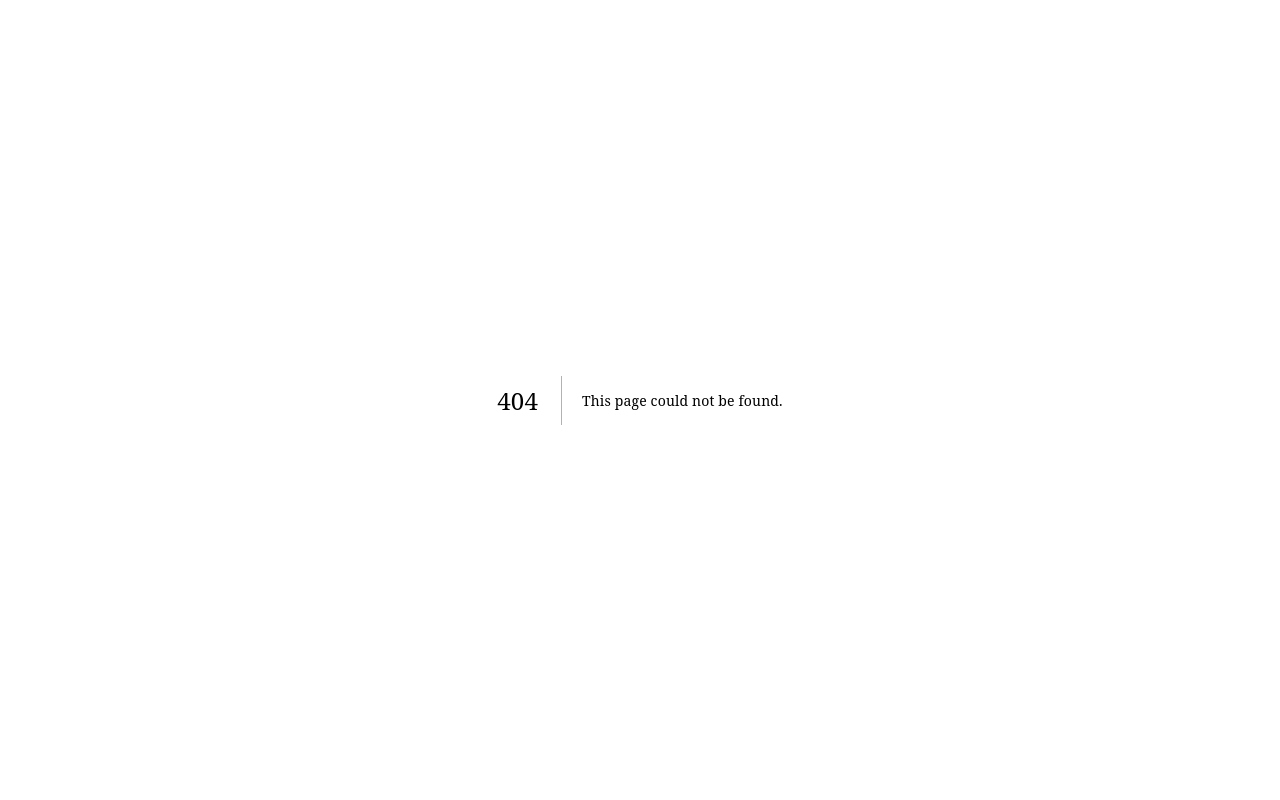
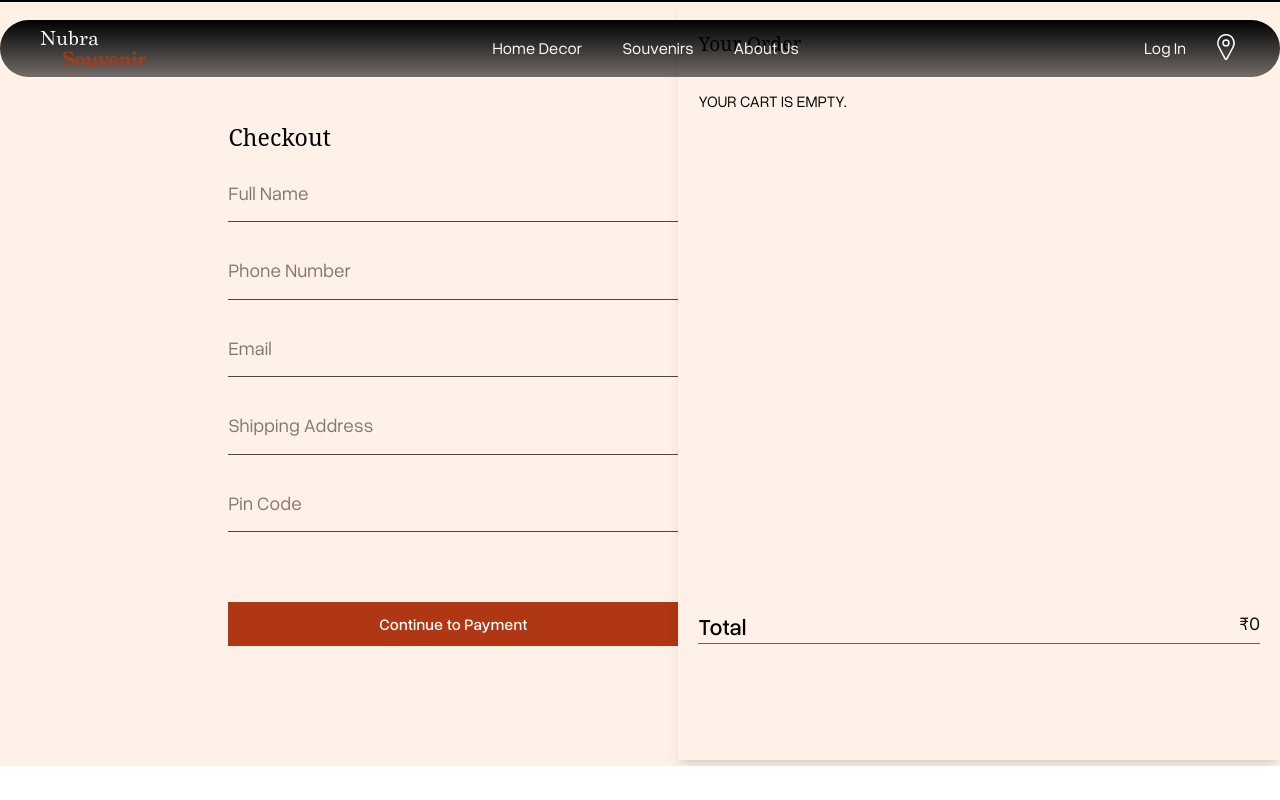
Before and after one commit to Nyima-ui/nubra_souvenir_ecomm, a Next.js app in the folder client/: page /checkout in a window 1280 px wide. Before the commit this address had no page. Built offline with nearby package versions, Linux system fonts and the light colour scheme.

Commit message:
created checkout page

```diff
--- a/client/src/app/admin/productList/page.tsx
+++ b/client/src/app/admin/productList/page.tsx
@@ -5,9 +5,40 @@ import Image from "next/image";
 import { adminProductList } from "@/app/lib/dummyData";
 
 const Page = () => {
-  const { setisSidebarOpen } = useAdminContext();
+  const { setisSidebarOpen, isModalOpen, setisModalOpen } = useAdminContext();
+  const handleDeleteProduct = () => {};
   return (
-    <section className="pt-17 h-screen bg-neutral-bg px-[15px] relative sm:left-66 md:left-70 sm:pt-27 ">
+    <>
+      {isModalOpen && (
+        <div className="overlay absolute top-0 left-0 h-screen w-screen bg-black/70 z-20 flex items-center justify-center">
+          <div className="w-[287px] h-[280px] bg-neutral-bg relative -translate-y-10 flex flex-col items-center py-7.5">
+            <Image
+              src="/images/pala&cha.png"
+              alt="Admin picture"
+              width={69}
+              height={101}
+            />
+            <p className="text-center leading-4 md:leading-5 mt-5 md:text-[19.02px]">
+              Are you sure you want to  <br />delete the product?
+            </p>
+            <div className="space-x-5 mt-8 md:mt-5">
+              <button
+                className="border py-1 px-7.5 cursor-pointer"
+                onClick={() => setisModalOpen(false)}
+              >
+                NO
+              </button>
+              <button
+                className="text-white bg-primary py-1 px-7.5 cursor-pointer"
+                onClick={handleDeleteProduct}
+              >
+                YES
+              </button>
+            </div>
+          </div>
+        </div>
+      )}
+      <section className="pt-17 h-screen bg-neutral-bg px-[15px] relative sm:left-66 md:left-70 sm:pt-27">
         <button
           className="sm:hidden cursor-pointer mt-7.5"
           onClick={() => setisSidebarOpen(true)}
@@ -32,25 +63,34 @@ const Page = () => {
           </div>
           {/* third child  */}
           <div className="border border-black/20 col-span-1">
-          <p className="font-grotesk-500 text-base md:text-[19.02px] text-center">Price</p>
+            <p className="font-grotesk-500 text-base md:text-[19.02px] text-center">
+              Price
+            </p>
           </div>
           {/* fourth child  */}
           <div className="border border-black/20 col-span-1">
-          <p className="font-grotesk-500 text-base md:text-[19.02px] text-center">Action</p>
+            <p className="font-grotesk-500 text-base md:text-[19.02px] text-center">
+              Action
+            </p>
           </div>
 
           {/* grid rows  */}
           {adminProductList.map((product) => {
             return (
               <>
-              <div key={product.productId} className="col-span-2 flex flex-col items-center gap-1 border border-black/20">
+                <div
+                  key={product.productId}
+                  className="col-span-2 flex flex-col items-center gap-1 border border-black/20"
+                >
                   <Image
                     src={product.image}
                     alt={product.name}
                     height={80}
                     width={80}
                   />
-                <span className="text-[14px] font-semibold">{product.name}</span>
+                  <span className="text-[14px] font-semibold">
+                    {product.name}
+                  </span>
                 </div>
 
                 <div className="col-span-1 flex items-center justify-center border border-black/20">
@@ -60,14 +100,21 @@ const Page = () => {
                   <p className="text-[14px]">₹{product.price}</p>
                 </div>
                 <div className="col-span-1 border flex flex-col items-center justify-center gap-2 border-black/20">
-                  <button className="text-[14px] text-white bg-primary py-[3px] w-[60px] cursor-pointer">Update</button>
-                  <button className="text-[14px] border w-[60px] py-[3px] cursor-pointer">Delete</button>
+                  <button className="text-[14px] text-white bg-primary py-[3px] w-[60px] cursor-pointer">
+                    Update
+                  </button>
+                  <button className="text-[14px] border w-[60px] py-[3px] cursor-pointer"
+                     onClick={()=> setisModalOpen(true)}
+                  >
+                    Delete
+                  </button>
                 </div>
               </>
             );
           })}
         </main>
       </section>
+    </>
   );
 };
 
--- /dev/null
+++ b/client/src/app/checkout/page.tsx
@@ -0,0 +1,54 @@
+"use client";
+import Header from "../components/Header";
+import DesktopHeader from "../components/DesktopHeader";
+import Cart from "../components/Cart";
+import { useState } from "react";
+import Input from "../components/Input";
+import StretchButton from "../components/StretchButton";
+
+const Page = () => {
+  const [fullName, setfullName] = useState("");
+  const [pNumber, setpNumber] = useState("");
+  const [email, setemail] = useState("");
+  const [shippingAddress, setshippingAddress] = useState("");
+  const [pinCode, setpinCode] = useState("");
+
+  return (
+    <section className="w-full bg-neutral-bg ">
+      <Header />
+      <DesktopHeader />
+      <div className="flex flex-row-reverse">
+        <Cart />
+        <main className="sm:py-30 max-w-[450px] overflow-hidden ml-5 md:ml-15">
+          <h1 className="text-[19.02px] md:text-[23.03px]">Checkout</h1>
+          <form>
+            <Input
+              placeholder="Full Name"
+              state={fullName}
+              setterFunc={setfullName}
+            />
+            <Input
+              placeholder="Phone Number"
+              state={pNumber}
+              setterFunc={setpNumber}
+            />
+            <Input placeholder="Email" state={email} setterFunc={setemail} />
+            <Input
+              placeholder="Shipping Address"
+              state={shippingAddress}
+              setterFunc={setshippingAddress}
+            />
+            <Input
+              placeholder="Pin Code"
+              state={pinCode}
+              setterFunc={setpinCode}
+            />
+            <StretchButton buttonText="Continue to Payment" />
+          </form>
+        </main>
+      </div>
+    </section>
+  );
+};
+
+export default Page;
--- a/client/src/app/components/Cart.tsx
+++ b/client/src/app/components/Cart.tsx
@@ -1,19 +1,22 @@
 import { motion } from "framer-motion";
 import CartProducts from "./CartProducts";
 import { useCart } from "../context/CartContext";
+import { usePathname } from "next/navigation";
+import Link from "next/link";
 
 const Cart = () => {
   const { isCartOpened, toggleCart, cartItems, findTotal } = useCart();
+  const path = usePathname();
   return (
     <motion.section
-      className={`fixed top-17 z-40 ${
+      className={`${path === "/checkout" ? "" : "fixed top-17 z-40"} ${
         isCartOpened ? "right-0" : "-right-full"
-      } border-t bg-neutral-bg w-full sm:w-[70%] md:w-[60%] lg:w-[47%] h-[95vh] px-5
-    pt-7.5 transition-all duration-200 ease-linear`}
+      } bg-neutral-bg w-full sm:w-[70%] md:w-[60%] lg:w-[47%] h-[95vh] px-5
+    pt-7.5 transition-all duration-200 ease-linear shadow-lg max-sm:border-t`}
     >
       <nav className="flex justify-between items-center">
         <h2 className="font-century text-[19.05px] tracking-[0.01em] text-black">
-          Your Cart
+          {path === "/checkout" ? "Your Order" : "Your Cart"}
         </h2>
         <svg
           width="37"
@@ -22,7 +25,7 @@ const Cart = () => {
           fill="none"
           xmlns="http://www.w3.org/2000/svg"
           onClick={toggleCart}
-          className="cursor-pointer"
+          className={`${path === '/checkout' ? 'hidden' : 'block'}`}
         >
           <path
             d="M29.2914 7.70833L7.70801 29.2917M7.70805 7.70833L29.2914 29.2917"
@@ -33,11 +36,17 @@ const Cart = () => {
           />
         </svg>
       </nav>
-      <div className="mt-7.5 space-y-7.5 h-[70vh] overflow-y-scroll styled-scrollbar">
+      <div className="mt-7.5 space-y-2 h-[65vh] overflow-y-scroll styled-scrollbar">
         <CartProducts />
       </div>
-      {cartItems.length > 0 && (
-        <button className="bg-primary text-white w-full py-2.5 cursor-pointer">{`Checkout - ₹${findTotal()}`}</button>
+      {path === '/checkout' && (
+         <div className="flex justify-between border-b border-black/60">
+            <p className="font-grotesk-500 text-[19.02px] md:text-[23.03px]">Total</p>
+            <p className="md:text-[19.02px]">₹{findTotal()}</p>
+         </div>
+      )}
+      {cartItems.length > 0 && path === "/" && (
+        <Link href="/checkout"><button className="bg-primary text-white w-full py-2.5 cursor-pointer">{`Checkout - ₹${findTotal()}`}</button></Link>
       )}
     </motion.section>
   );
--- a/client/src/app/components/DesktopHeader.tsx
+++ b/client/src/app/components/DesktopHeader.tsx
@@ -2,9 +2,11 @@ import React from "react";
 import Image from "next/image";
 import Link from "next/link";
 import { useCart } from "../context/CartContext";
+import { usePathname } from "next/navigation";
 
 const DesktopHeader = () => {
   const { toggleCart } = useCart();
+  const path = usePathname();
   return (
     <>
       <nav className="max-sm:hidden bg-linear-to-b from-black to-black/55 text-white text-[16.5px] font-grotesk-400 flex items-center justify-between max-w-[1321px] px-5 md:px-10 py-2.5 rounded-[500px] fixed top-5 w-full left-1/2 -translate-x-1/2 z-10">
@@ -56,6 +58,7 @@ const DesktopHeader = () => {
           </li>
           <li
             className="pb-0.5 border-b border-transparent hover:border-white transition-all duration-75 ease-in"
+            style={{display : path === '/checkout' ? 'none' : 'block'}}
             onClick={toggleCart}
           >
             <svg
--- a/client/src/app/components/StretchButton.tsx
+++ b/client/src/app/components/StretchButton.tsx
@@ -7,7 +7,7 @@ type InputProps = {
 
 const StretchButton = ({buttonText} : InputProps ) => {
   return (
-    <button className="bg-primary text-white w-full py-2.5 mt-15 cursor-pointer font-grotesk-500 tracking-[0.01em]">
+    <button className="bg-primary text-white w-full py-2.5 mt-15 cursor-pointer font-grotesk-500 tracking-[0.01em] hover:bg-primary/90">
           {buttonText}
     </button>
   )
--- a/client/src/app/context/AdminContext.tsx
+++ b/client/src/app/context/AdminContext.tsx
@@ -7,15 +7,20 @@ type AdminContextProviderType = {
 type AdminContextsType = {
   isSidebarOpen: boolean;
   setisSidebarOpen: (value: boolean) => void;
+  isModalOpen: boolean;
+  setisModalOpen: (value: boolean) => void;
 };
 
 const AdminContexts = createContext<AdminContextsType | undefined>(undefined);
 
 const AdminContext = ({ children }: AdminContextProviderType) => {
   const [isSidebarOpen, setisSidebarOpen] = useState(true);
+  const [isModalOpen, setisModalOpen] = useState(true);
 
   return (
-    <AdminContexts.Provider value={{ isSidebarOpen, setisSidebarOpen }}>
+    <AdminContexts.Provider
+      value={{ isSidebarOpen, setisSidebarOpen, isModalOpen, setisModalOpen }}
+    >
       {children}
     </AdminContexts.Provider>
   );
@@ -25,7 +30,7 @@ export const useAdminContext = () => {
   const context = useContext(AdminContexts);
   if (!context)
     throw new Error("useAdminSidebar must be used inside AdminSidebarProvider");
-  return context
+  return context;
 };
 
 export default AdminContext;
```
Also changed, not shown: 1 other file (tests, documents, lock files or other folders). Lines whose indentation alone changed are shown as unchanged.
